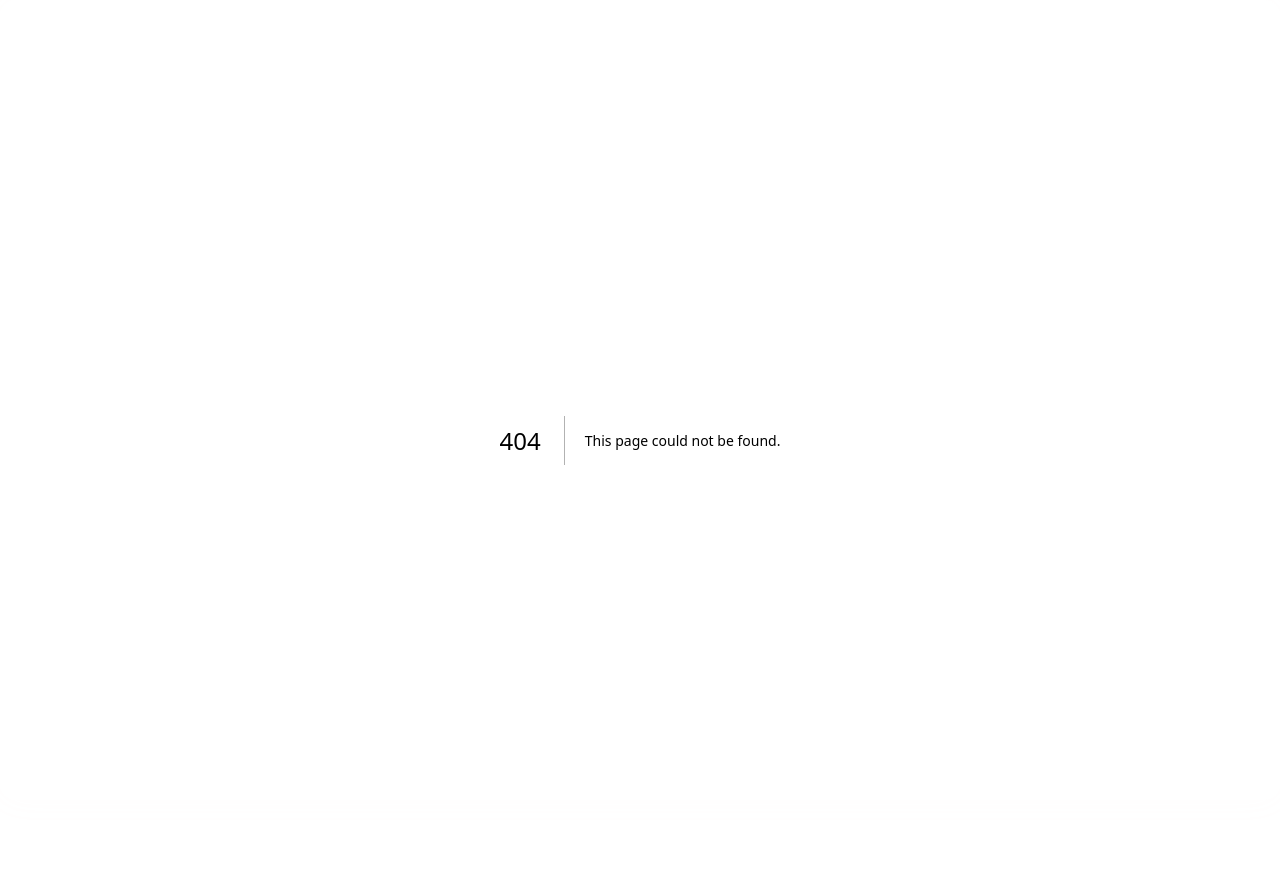
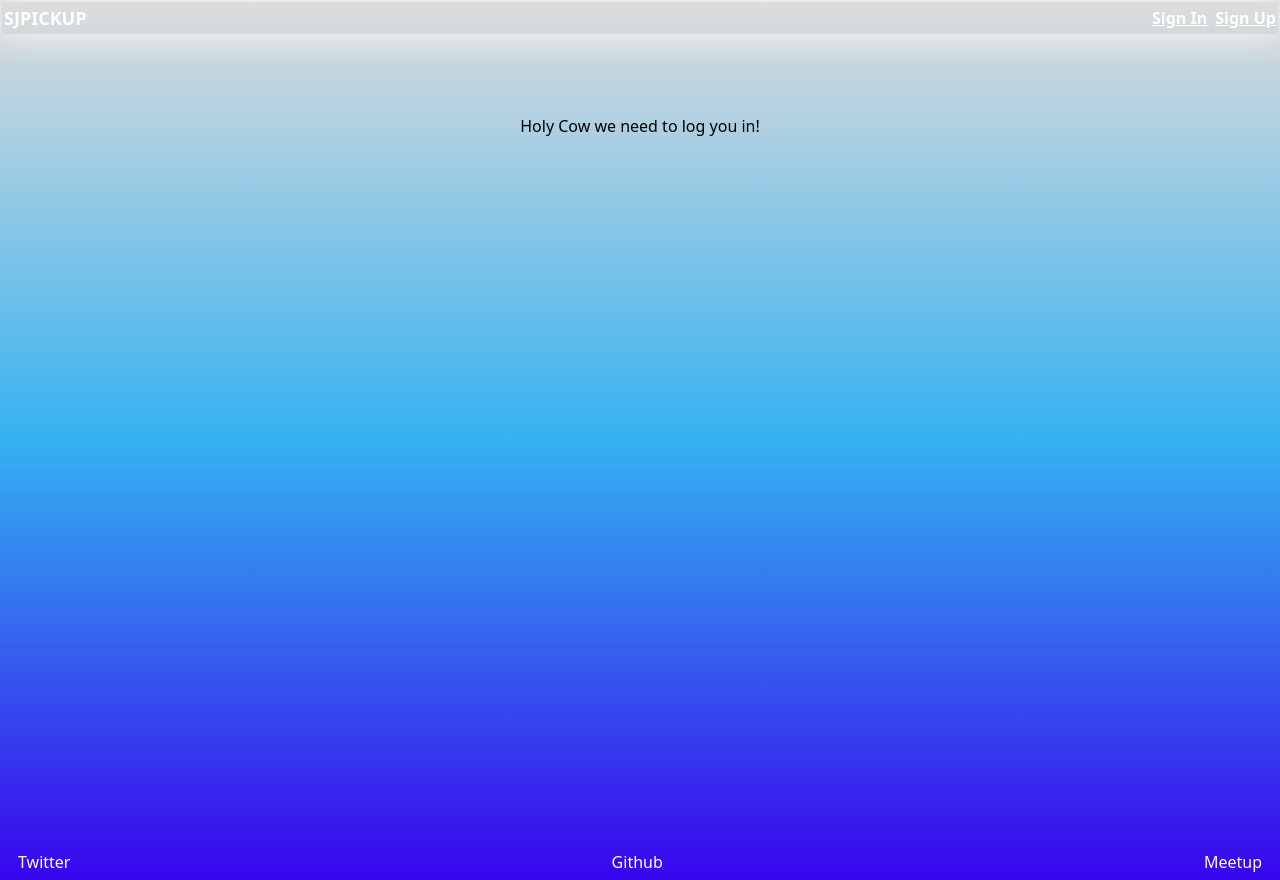
Before and after one commit to nme22/pickup-project, a Next.js app: page /dashboard in a window 1280 px wide. Before the commit this address had no page. Before the commit the page ends 840 px from the top, so only its background shows below. Built offline with nearby package versions, Linux system fonts and the light colour scheme; no server answers.

Commit message:
cleaned up somethings

```diff
--- /dev/null
+++ b/src/app/dashboard/page.tsx
@@ -0,0 +1,23 @@
+import { auth, currentUser } from '@clerk/nextjs';
+
+export default async function DashboardPage() {
+   const { userId } = auth();
+   const user = await currentUser();
+
+   if (userId) {
+      return (
+         <main className="flex-col rounded-lg">
+            <div className="flex-col content-center p-12 text-center h-fit w-400px">
+               <h1 className="text-2xl text-white">
+                  Welcome back {user?.username}!
+               </h1>
+               <div className="flex items-center justify-center w-full h-full p-2">
+                  Throw Weath API forcast for the next 5 days here.
+               </div>
+            </div>
+         </main>
+      );
+   } else {
+      return <h1>Holy Cow we need to log you in!</h1>;
+   }
+}
--- a/src/app/globals.css
+++ b/src/app/globals.css
@@ -1,6 +1,11 @@
 @tailwind base;
 @tailwind components;
 @tailwind utilities;
+
+html {
+   scroll-behavior: smooth;
+   min-height: 100%;
+}
 
 body {
    background: linear-gradient(
@@ -8,10 +13,14 @@ body {
       rgb(52, 178, 241),
       rgb(55, 5, 236)
    );
-   border-radius: 1rem;
+   padding: 2px;
+   min-width: 100%;
+   min-height: 110vh;
+}
+
+nav {
+   position: sticky;
+   top: 0;
    box-shadow: 0 0 2rem rgba(255, 253, 253, 0.972);
-   margin: 2rem auto;
-   max-width: 80rem;
-   width: 100%;
-   height: 100%;
+   padding: 2px;
 }
--- a/src/app/layout.tsx
+++ b/src/app/layout.tsx
@@ -2,7 +2,7 @@ import './globals.css';
 import type { Metadata } from 'next';
 import { ClerkProvider, auth, currentUser } from '@clerk/nextjs';
 import Navbar from '@/components/Navbar';
-
+import Footer from '@/components/Footer';
 export const metadata: Metadata = {
    title: 'Pickup Soccer Project',
    description:
@@ -19,7 +19,12 @@ export default function RootLayout({
          <html lang="en">
             <body className="w-screen h-screen">
                <Navbar />
-               {children}
+               <main className="container">
+                  <div className="flex items-start justify-center min-h-screen">
+                     <div className="mt-20">{children}</div>
+                  </div>
+               </main>
+               <Footer />
             </body>
          </html>
       </ClerkProvider>
--- a/src/app/page.tsx
+++ b/src/app/page.tsx
@@ -1,16 +1,11 @@
 'use client';
 import Link from 'next/link';
-import { useAuth, useUser } from '@clerk/nextjs';
 
 export default function Home() {
-   const { isLoaded, isSignedIn, user } = useUser();
-
    return (
       <main className="flex-col rounded-lg">
          <div className="flex-col content-center p-12 text-center h-fit w-400px">
-            <h1 className="text-2xl text-white">
-               Welcome to SJ Pickup {user?.username}
-            </h1>
+            <h1 className="text-2xl text-white">Welcome to SJ Pickup</h1>
             <p className="text-2xl text-white">
                An app designed to help organize pickup soccer games!
             </p>
--- /dev/null
+++ b/src/app/profile/page.tsx
@@ -0,0 +1,9 @@
+import { UserProfile } from '@clerk/nextjs';
+
+export default function Profile() {
+   return (
+      <>
+         <UserProfile path="/profile" />
+      </>
+   );
+}
--- a/src/components/Footer.tsx
+++ b/src/components/Footer.tsx
@@ -2,10 +2,10 @@ import Link from 'next/link';
 
 export default function Footer() {
    return (
-      <nav className="sticky bottom-0 justify-between text-zinc-50">
+      <footer className="bottom-0 flex justify-between p-1 m-3 inherit text-zinc-50">
          <Link href="/">Twitter</Link>
-         <Link href="/sign-in">Github</Link>
-         <Link href="/sign-up">Meetup</Link>
-      </nav>
+         <Link href="/">Github</Link>
+         <Link href="/">Meetup</Link>
+      </footer>
    );
 }
--- a/src/components/Navbar.tsx
+++ b/src/components/Navbar.tsx
@@ -1,26 +1,48 @@
+import Link from 'next/link';
+import { auth, UserButton } from '@clerk/nextjs';
+
 export default function Navbar() {
+   const { userId } = auth();
    // In case the user signs out while on the page.
-
    return (
-      <nav className="flex justify-around p-2 font-semibold text-white underline">
-         <a
-            href="/"
-            className="rounded bg-gradient-to-l hover:from-emerald-400 hover:to-blue-400"
-         >
-            Home
-         </a>
-         <a
+      <nav>
+         <div className="flex items-center justify-between">
+            <Link href="/">
+               <div className="text-lg font-bold text-white uppercase">
+                  SJPickup
+               </div>
+            </Link>
+            <div className="space-x-2 font-bold text-md">
+               {!userId && (
+                  <>
+                     <Link
                         href="/sign-in"
-            className="rounded bg-gradient-to-l hover:from-emerald-400 hover:to-blue-400"
+                        className="text-white underline hover:text-green-200"
                      >
                         Sign In
-         </a>
-         <a
+                     </Link>
+
+                     <Link
                         href="/sign-up"
-            className="rounded bg-gradient-to-l hover:from-emerald-400 hover:to-blue-400"
+                        className="text-white underline hover:text-green-200"
                      >
                         Sign Up
-         </a>
+                     </Link>
+                  </>
+               )}
+               <div className="flex items-center">
+                  {userId && (
+                     <Link
+                        href="/profile"
+                        className="mr-4 space-x-2 text-white underline hover:text-green-200"
+                     >
+                        Profile
+                     </Link>
+                  )}
+                  <UserButton afterSignOutUrl="/" />
+               </div>
+            </div>
+         </div>
       </nav>
    );
 }
--- a/src/middleware.tsx
+++ b/src/middleware.tsx
@@ -1,9 +1,11 @@
-import { authMiddleware } from '@clerk/nextjs';
+import { authMiddleware, redirectToSignIn } from '@clerk/nextjs';
 
 // This example protects all routes including api/trpc routes
 // Please edit this to allow other routes to be public as needed.
 // See https://clerk.com/docs/nextjs/middleware for more information about configuring your middleware
-export default authMiddleware({});
+export default authMiddleware({
+   publicRoutes: ['/'],
+});
 
 export const config = {
    matcher: ['/((?!.*\\..*|_next).*)', '/', '/(api|trpc)(.*)'],
--- a/tailwind.config.js
+++ b/tailwind.config.js
@@ -9,6 +9,9 @@ module.exports = {
          backgroundImage: {
             'soccer-field': 'url(../../public/Soccer_Field_Transparant.svg)',
          },
+         container: {
+            center: true,
+         },
       },
    },
    plugins: [],
```
Also changed, not shown: public/depositphotos_6459125-stock-illustration-bulldog-cartoon-face-illustration.jpg (deleted), src/context/AuthContext.tsx (deleted), tsconfig.json (indentation only). Lines whose indentation alone changed are shown as unchanged.
